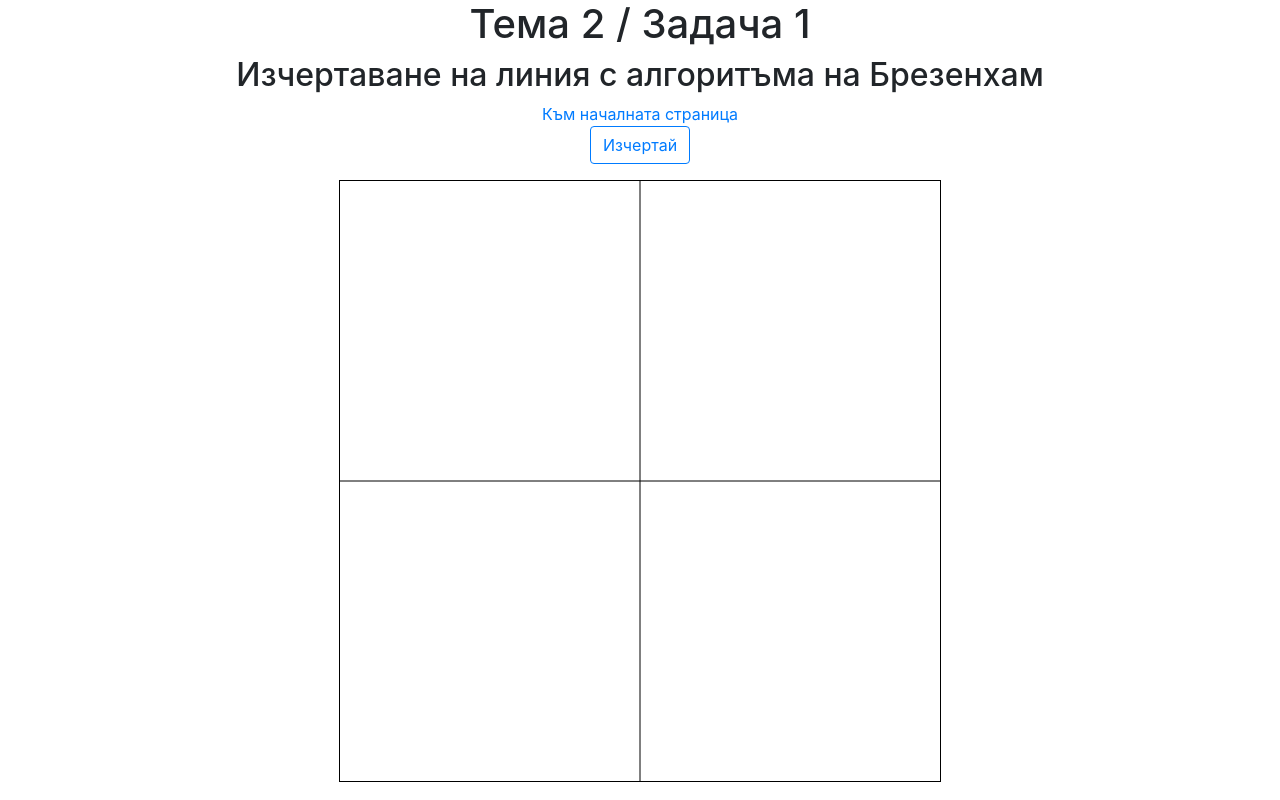
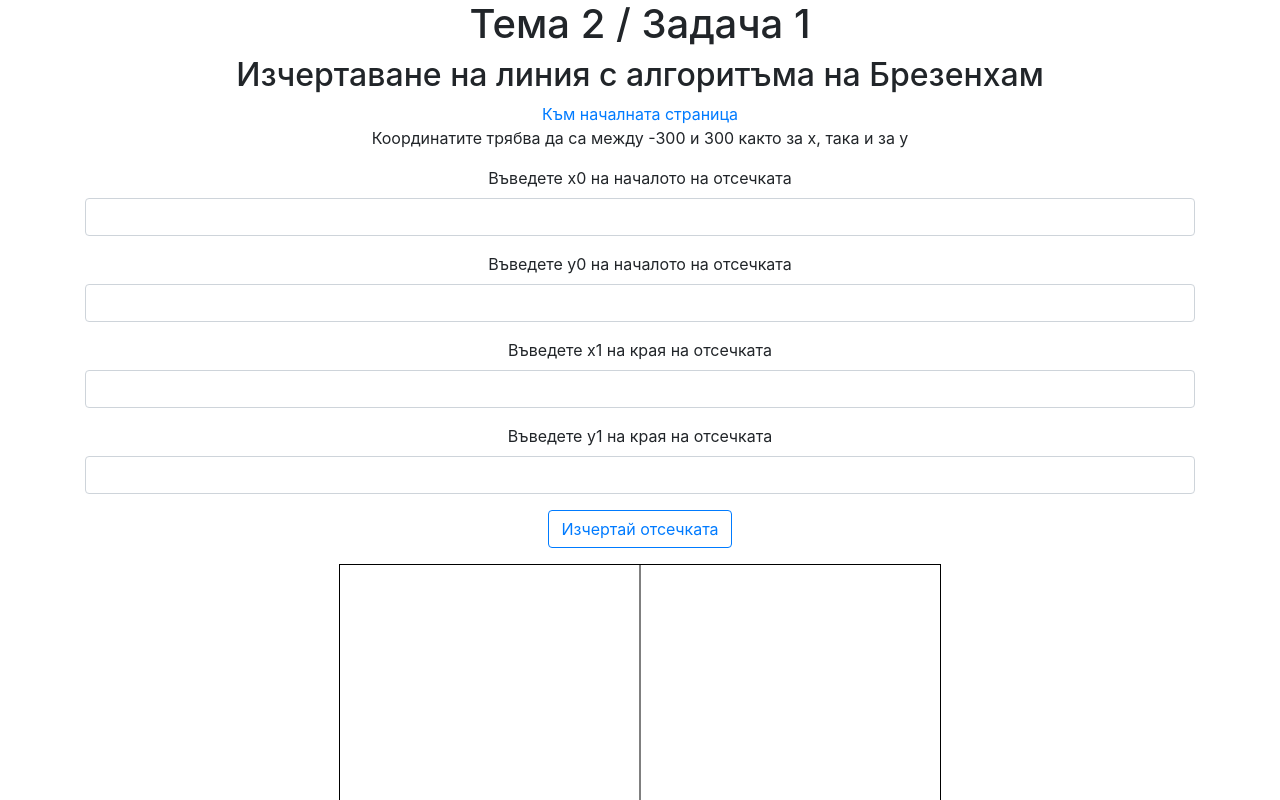
Before and after one commit to YanaSlavcheva/bfu-computer-graphics, a plain HTML site: page lecture02-task01.html in a window 1280 px wide. Shown: the top 800 px of the page. Drawn offline with nearby package versions, Linux system fonts and the light colour scheme.

Commit message:
Getting input from HTML

```diff
--- a/lecture02-task01.html
+++ b/lecture02-task01.html
@@ -18,13 +18,25 @@
                 <a href="index.html">Към началната страница</a>
             </header>
             <section class="text-center">
-                <!-- <div class="form-group">
-                    <label for="n">Въведете брой равни отсечки, на които да се раздели страната на квадрата - n</label>
-                    <input class="form-control" type="number" id="n" />
-                    <p>Ако не въведете цяло число, то автоматично ще бъде закръглено надолу до цяло</p>
-                </div> -->
+                <p>Координатите трябва да са между -300 и 300 както за x, така и за y</p>
                 <div class="form-group">
-                    <input class="btn btn-outline-primary" type="button" id="draw" value="Изчертай" />
+                    <label for="x0">Въведете x0 на началото на отсечката</label>
+                    <input class="form-control" type="number" id="x0" />
+                </div>
+                <div class="form-group">
+                    <label for="y0">Въведете y0 на началото на отсечката</label>
+                    <input class="form-control" type="number" id="y0" />
+                </div>
+                <div class="form-group">
+                    <label for="x1">Въведете x1 на края на отсечката</label>
+                    <input class="form-control" type="number" id="x1" />
+                </div>
+                <div class="form-group">
+                    <label for="y1">Въведете y1 на края на отсечката</label>
+                    <input class="form-control" type="number" id="y1" />
+                </div>
+                <div class="form-group">
+                    <input class="btn btn-outline-primary" type="button" id="draw" value="Изчертай отсечката" />
                 </div>
                 <canvas id="canvas" width="600" height="600" style="border: 1px solid black;">
                 </canvas>
@@ -54,10 +66,10 @@
                 drawCoordinateSystem();
 
                 // TODO: get input from HTML
-                const x0 = 0;
-                const y0 = 0;
-                const x1 = -200;
-                const y1 = -300;
+                const x0 = parseInt(document.getElementById('x0').value);
+                const y0 = parseInt(document.getElementById('y0').value);
+                const x1 = parseInt(document.getElementById('x1').value);
+                const y1 = parseInt(document.getElementById('y1').value);
 
                 bresenDrawLine(x0, y0, x1, y1);
                 function bresenDrawLine(x0, y0, x1, y1) {
@@ -77,9 +89,6 @@
                         var b = y0 - m * x0;
 
                         while (x0 != x1) {
-                            // console.log('2 - m ' + m);
-                            // console.log('2 - x0 ' + x0);
-                            // console.log('2 - b ' + b);
                             console.log('1 - ' + parseInt(Math.round(m * x0 + b)));
                             drawPixel (x0, parseInt(Math.round(m * x0 + b)));
                             x0 += sx;
@@ -98,7 +107,6 @@
                 }
 
                 function drawPixel(x, y) {
-                    // console.log('inside draw ' + x + ',' + y);
                     const coordinateCorrection = 300;
                     ctx.beginPath();
                     ctx.rect(x + coordinateCorrection, y + coordinateCorrection, 1, 1);
```
